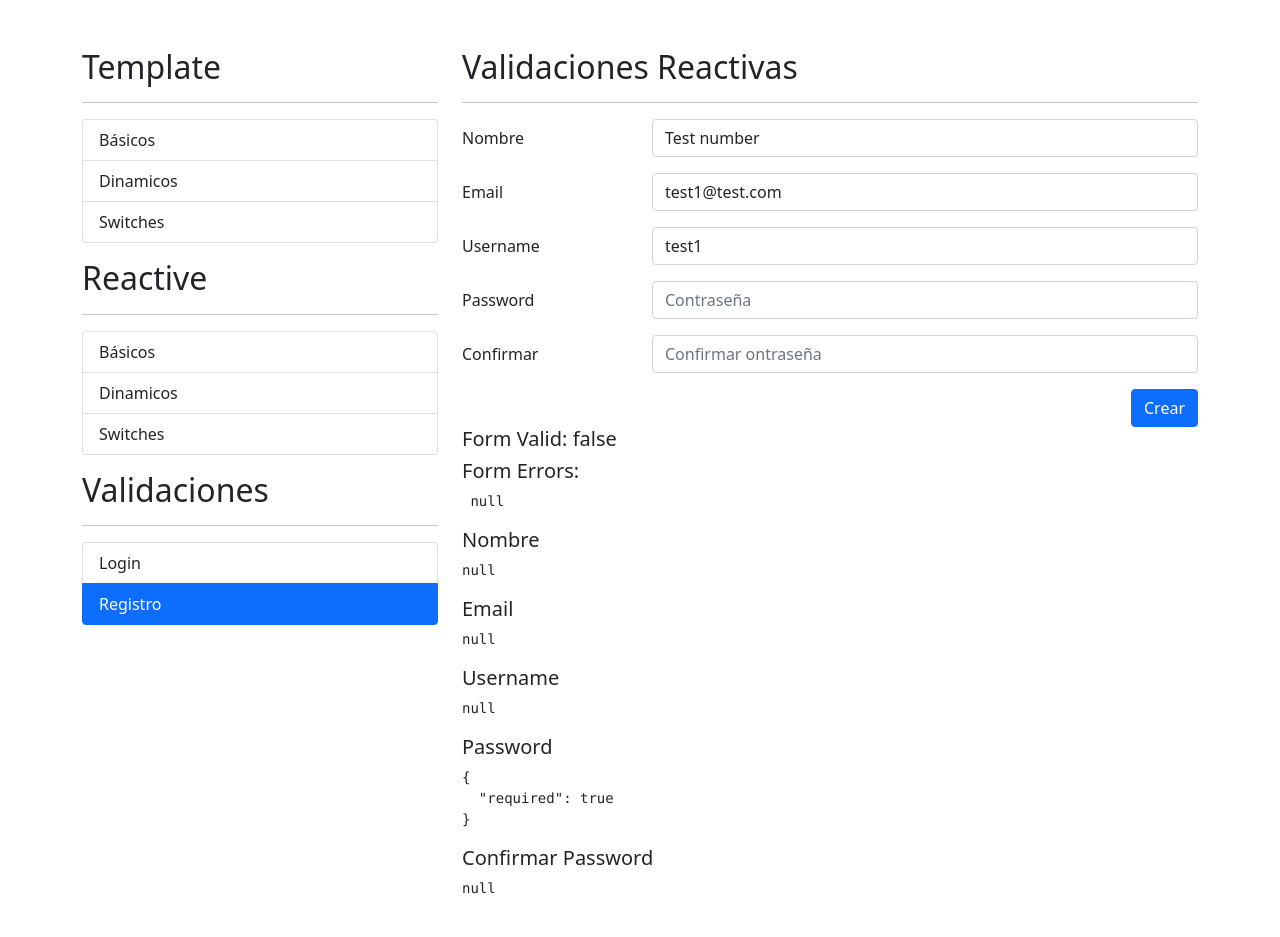
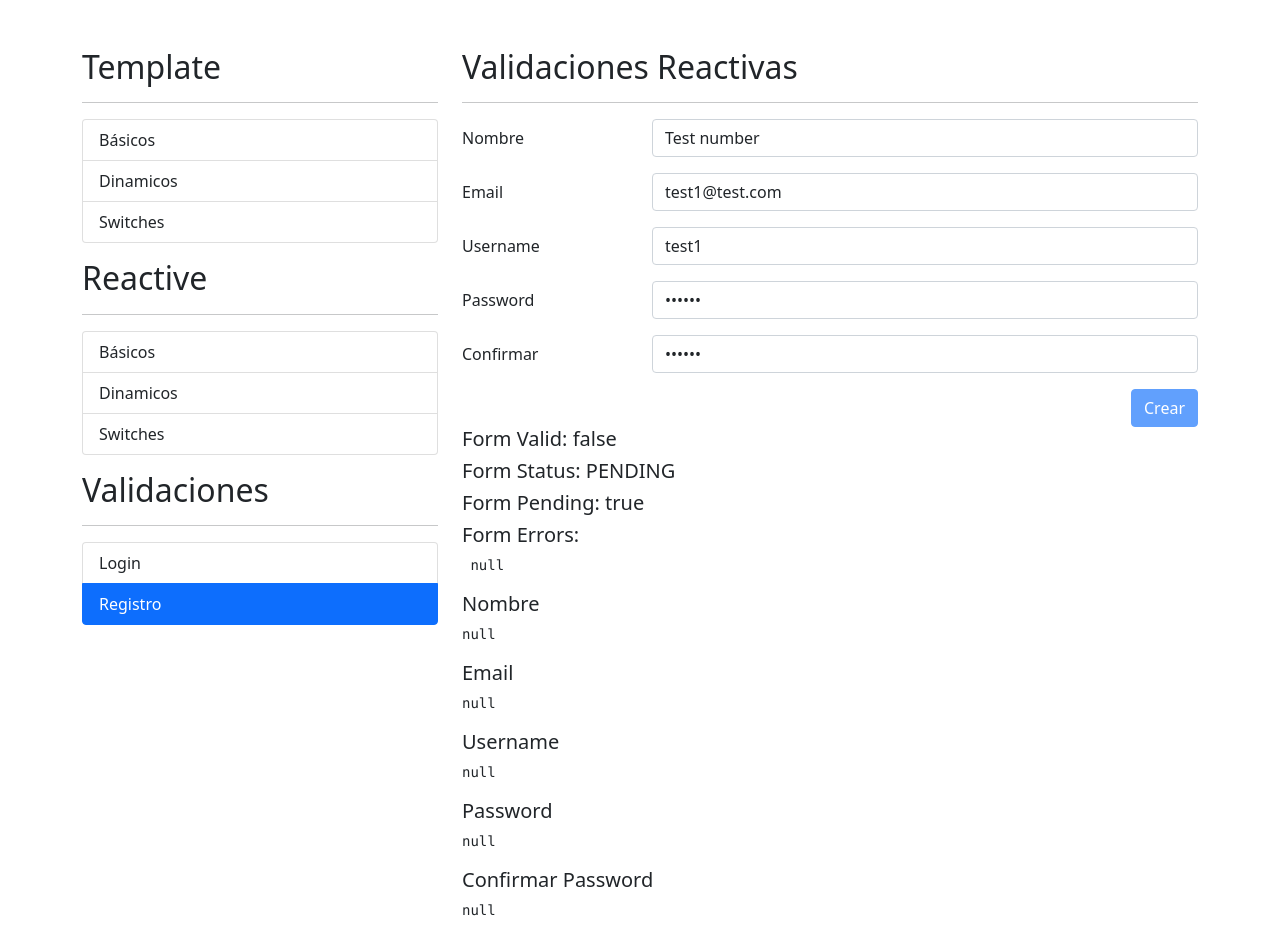
Before and after one commit to Alejandrofenix/Angular-FormulariosApp, an Angular app: page /template/basicos in a window 1280 px wide. Both pictures are taken after a click on the item "Registro". Before the commit the page ends 915 px from the top, so only its background shows below. Built offline with nearby package versions, Linux system fonts and the light colour scheme; no server answers.

Commit message:
Se agregó un delay y un bloqueo al botón de guardar cuando el status = pending

```diff
--- a/src/app/auth/pages/registro/registro.component.html
+++ b/src/app/auth/pages/registro/registro.component.html
@@ -56,7 +56,7 @@
 
       <div class="row">
        <div class="col">
-        <button class="btn btn-primary float-end" type="submit">Crear</button>
+        <button class="btn btn-primary float-end" [disabled]="miFormulario.pending" type="submit">Crear</button>
        </div>
       </div>
 
@@ -65,6 +65,11 @@
 </div>
 
 <h5>Form Valid: {{miFormulario.valid}}</h5>
+
+<h5>Form Status: {{miFormulario.status}}</h5>
+
+<h5>Form Pending: {{miFormulario.pending}}</h5>
+
 <h5>Form Errors:</h5>
 <pre> {{miFormulario.errors | json}}</pre>
 
--- a/src/app/auth/pages/registro/registro.component.ts
+++ b/src/app/auth/pages/registro/registro.component.ts
@@ -32,7 +32,9 @@
     this.miFormulario.reset({
       nombre: 'Test number',
       email: 'test1@test.com',
-      username: 'test1'
+      username: 'test1',
+      password:'123456',
+      confirmPassword:'123456'
     })
   }
 
--- a/src/app/shared/validator/email-validator.service.ts
+++ b/src/app/shared/validator/email-validator.service.ts
@@ -2,7 +2,7 @@
 import { Injectable } from '@angular/core';
 import { AbstractControl, AsyncValidator, ValidationErrors } from '@angular/forms';
 import { Observable } from 'rxjs';
-import { map } from "rxjs/operators";
+import { map,delay } from "rxjs/operators";
 
 @Injectable({
   providedIn: 'root'
@@ -17,6 +17,7 @@
 
     return this.http.get<any[]>(`http://localhost:3000/usuarios?q=${email}`)
     .pipe(
+      delay(3000),
       map( resp=>{
         return(resp.length===0)?null:{emailTomado:true}
       } )
```
